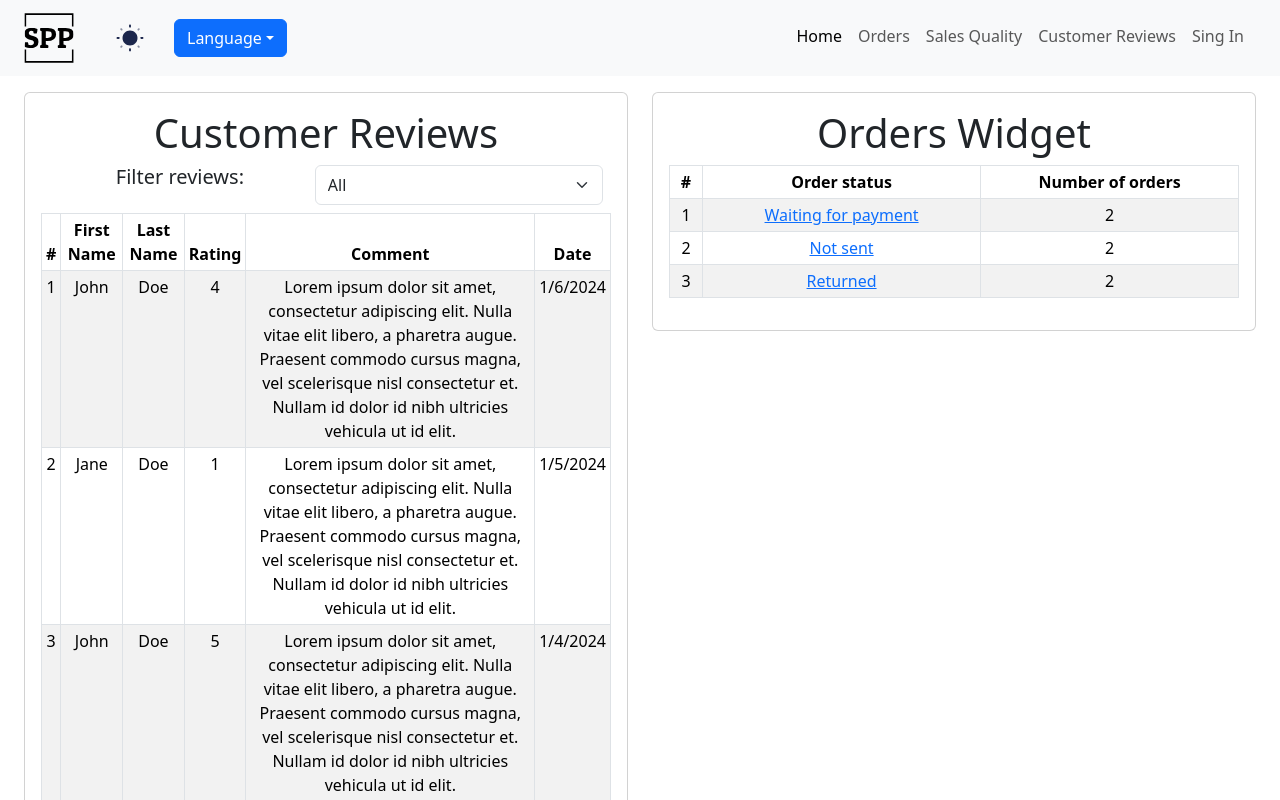
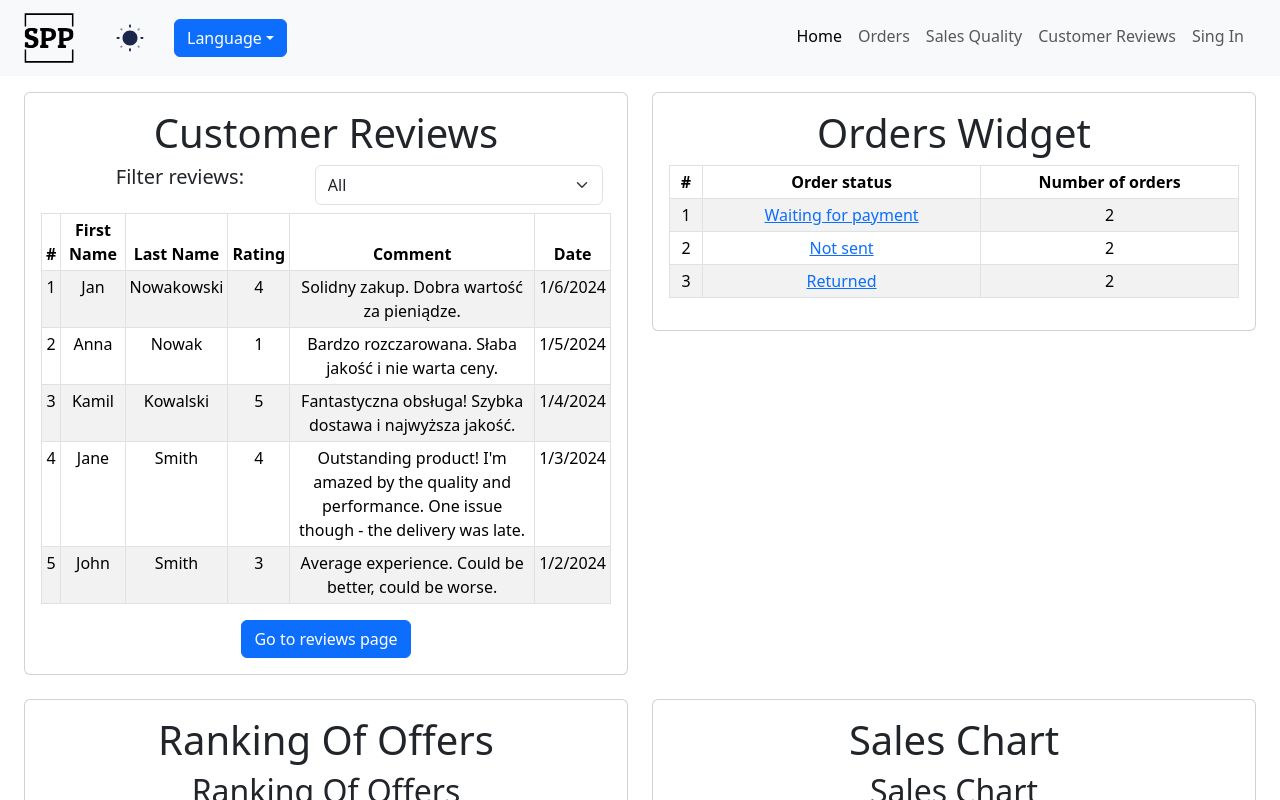
Before and after one commit to ehpop/SellersDashboard, a React (Create React App) app in the folder frontend/: page /home in a window 1280 px wide. Shown: the top 800 px of the page. Built offline with nearby package versions, Linux system fonts and the light colour scheme.

Commit message:
changed filler descriptions to real ones, refactored code in CustomerReviewsWidget.tsx

```diff
--- a/frontend/src/components/widgets/CustomerReviewsWidget.tsx
+++ b/frontend/src/components/widgets/CustomerReviewsWidget.tsx
@@ -16,45 +16,45 @@ type customerReviewType = {
 const CustomerReviewsWidget = () => {
     const customerReviews: Array<customerReviewType> = [
         {
-            "firstName": "John",
-            "lastName": "Doe",
+            "firstName": "Jan",
+            "lastName": "Nowakowski",
             "rating": 4,
-            "comment": "Lorem ipsum dolor sit amet, consectetur adipiscing elit. Nulla vitae elit libero, a pharetra augue. Praesent commodo cursus magna, vel scelerisque nisl consectetur et. Nullam id dolor id nibh ultricies vehicula ut id elit.",
+            "comment": "Solidny zakup. Dobra wartość za pieniądze.",
             "date": new Date("2024-01-06")
         },
         {
             "firstName": "Jane",
             "lastName": "Doe",
             "rating": 5,
-            "comment": "Lorem ipsum dolor sit amet, consectetur adipiscing elit. Nulla vitae elit libero, a pharetra augue. Praesent commodo cursus magna, vel scelerisque nisl consectetur et. Nullam id dolor id nibh ultricies vehicula ut id elit.",
+            "comment": "Great product! It exceeded my expectations. I would recommend it to anyone.",
             "date": new Date("2024-01-01")
         },
         {
             "firstName": "John",
             "lastName": "Smith",
             "rating": 3,
-            "comment": "Lorem ipsum dolor sit amet, consectetur adipiscing elit. Nulla vitae elit libero, a pharetra augue. Praesent commodo cursus magna, vel scelerisque nisl consectetur et. Nullam id dolor id nibh ultricies vehicula ut id elit.",
+            "comment": "Average experience. Could be better, could be worse.",
             "date": new Date("2024-01-02")
         },
         {
             "firstName": "Jane",
             "lastName": "Smith",
             "rating": 4,
-            "comment": "Lorem ipsum dolor sit amet, consectetur adipiscing elit. Nulla vitae elit libero, a pharetra augue. Praesent commodo cursus magna, vel scelerisque nisl consectetur et. Nullam id dolor id nibh ultricies vehicula ut id elit.",
+            "comment": "Outstanding product! I'm amazed by the quality and performance. One issue though - the delivery was late.",
             "date": new Date("2024-01-03")
         },
         {
-            "firstName": "John",
-            "lastName": "Doe",
+            "firstName": "Kamil",
+            "lastName": "Kowalski",
             "rating": 5,
-            "comment": "Lorem ipsum dolor sit amet, consectetur adipiscing elit. Nulla vitae elit libero, a pharetra augue. Praesent commodo cursus magna, vel scelerisque nisl consectetur et. Nullam id dolor id nibh ultricies vehicula ut id elit.",
+            "comment": "Fantastyczna obsługa! Szybka dostawa i najwyższa jakość.",
             "date": new Date("2024-01-04")
         },
         {
-            "firstName": "Jane",
-            "lastName": "Doe",
+            "firstName": "Anna",
+            "lastName": "Nowak",
             "rating": 1,
-            "comment": "Lorem ipsum dolor sit amet, consectetur adipiscing elit. Nulla vitae elit libero, a pharetra augue. Praesent commodo cursus magna, vel scelerisque nisl consectetur et. Nullam id dolor id nibh ultricies vehicula ut id elit.",
+            "comment": "Bardzo rozczarowana. Słaba jakość i nie warta ceny.",
             "date": new Date("2024-01-05")
         }
 
@@ -80,7 +80,47 @@ const CustomerReviewsWidget = () => {
         }
     }, [filter]);
 
-    const table = (
+    const filterSwitch = (
+        <Form className="d-flex m-2">
+            <Form.Label className="me-1 w-100">
+                <h5>
+                    <FormattedMessage id={"customer.reviews.widget.filter.label"} defaultMessage={"Filter reviews: "}/>
+                </h5>
+            </Form.Label>
+            <Form.Select aria-label="Select reviews" onChange={(event) => {
+                setFilter(event.target.value as ratingType);
+            }}>
+                <option value="all">
+                    <FormattedMessage id={"customer.reviews.widget.filter.all"} defaultMessage={"All"}/>
+                </option>
+                <option value="positive">
+                    <FormattedMessage id={"customer.reviews.widget.filter.positive"} defaultMessage={"Positive"}/>
+                </option>
+                <option value="negative">
+                    <FormattedMessage id={"customer.reviews.widget.filter.negative"} defaultMessage={"Negative"}/>
+                </option>
+            </Form.Select>
+        </Form>
+    )
+
+    const noReviewsToPresent = (
+        <div className="m-5">
+            <h2>
+                <FormattedMessage id="customer.reviews.widget.no.reviews" defaultMessage="No reviews to present"/>
+            </h2>
+        </div>
+    )
+
+    const noReviewsToPresentWithFilter = (
+        <div className="m-5">
+            <h2>
+                <FormattedMessage id="customer.reviews.widget.no.reviews.with.filters"
+                                  defaultMessage="No reviews to present with current filters"/>
+            </h2>
+        </div>
+    )
+
+    const customerReviewsTable = (
         <Table striped bordered hover size="sm">
             <thead>
             <tr>
@@ -112,43 +152,31 @@ const CustomerReviewsWidget = () => {
             </tbody>
         </Table>
     )
-    const filterSwitch = (
-        <Form className="d-flex m-2">
-            <Form.Label className="me-1 w-100">
-                <h5>
-                    <FormattedMessage id={"customer.reviews.widget.filter.label"} defaultMessage={"Filter reviews: "}/>
-                </h5>
-            </Form.Label>
-            <Form.Select aria-label="Select reviews" onChange={(event) => {
-                setFilter(event.target.value as ratingType);
-            }}>
-                <option value="all">
-                    <FormattedMessage id={"customer.reviews.widget.filter.all"} defaultMessage={"All"}/>
-                </option>
-                <option value="positive">
-                    <FormattedMessage id={"customer.reviews.widget.filter.positive"} defaultMessage={"Positive"}/>
-                </option>
-                <option value="negative">
-                    <FormattedMessage id={"customer.reviews.widget.filter.negative"} defaultMessage={"Negative"}/>
-                </option>
-            </Form.Select>
-        </Form>
-    )
 
-    return (
+    const customerReviewsWidget = (
         <>
             {filterSwitch}
             {
                 filteredCustomerReviews.length === 0
-                    ? <FormattedMessage id={"customer.reviews.widget.no.reviews"}
-                                        defaultMessage={"No reviews to display with current filters"}/>
-                    : table
+                    ? noReviewsToPresentWithFilter
+                    : customerReviewsTable
+            }
+        </>
+    )
+
+
+    return (
+        <>
+            {
+                customerReviews.length === 0
+                    ? noReviewsToPresent
+                    : customerReviewsWidget
             }
             {
                 <Link to="/customerReviews">
                     <Button variant="primary" type="submit">
                         <FormattedMessage id={"customer.reviews.widget.button.label"}
-                                          defaultMessage={"See all reviews"}/>
+                                          defaultMessage={"Go to reviews page"}/>
                     </Button>
                 </Link>
             }
```
